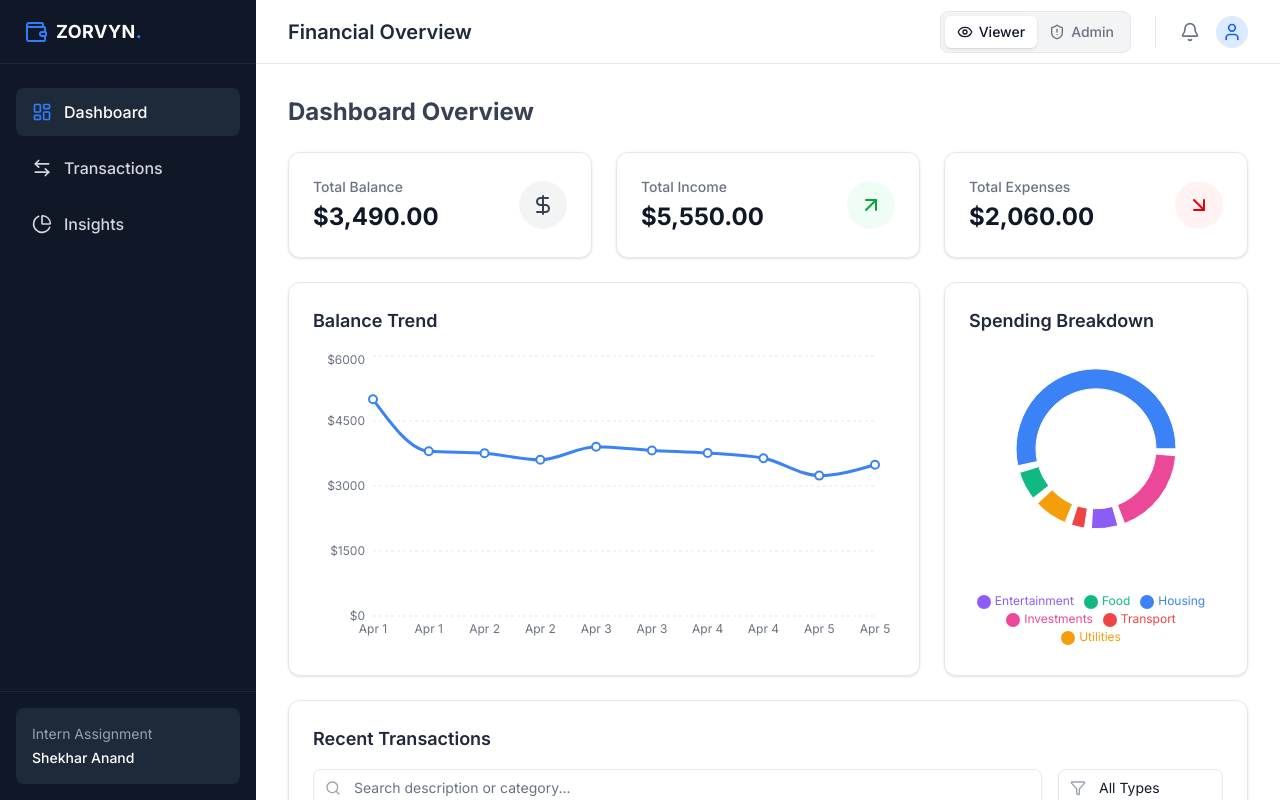
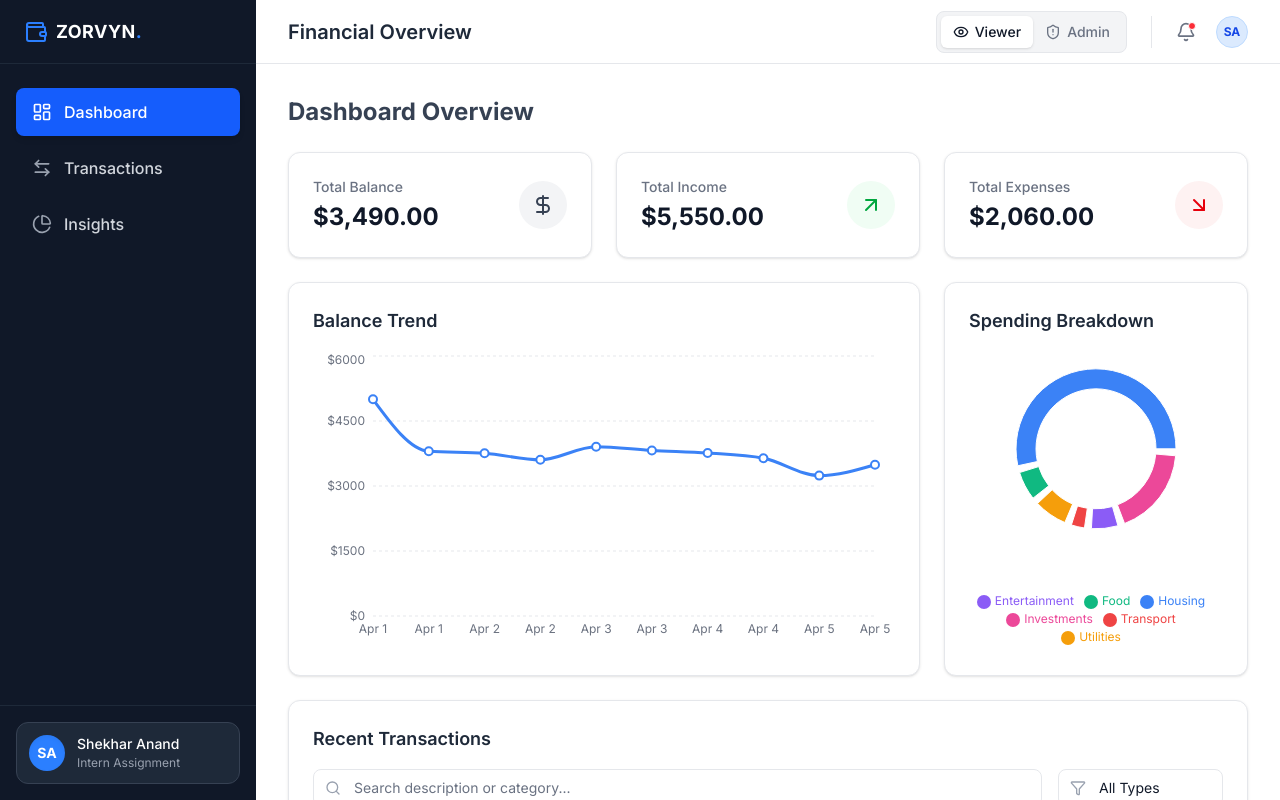
Before and after one commit to shekhar566/zorvyn-dashboard, a Next.js app: page / in a window 1280 px wide. Built offline with nearby package versions, Linux system fonts and the light colour scheme.

Commit message:
feat: add delete transaction functionality and polish UI navigation

```diff
--- a/context/DashboardContext.tsx
+++ b/context/DashboardContext.tsx
@@ -8,6 +8,7 @@ interface DashboardContextType {
   userRole: 'viewer' | 'admin';
   toggleRole: () => void;
   addTransaction: (tx: Omit<Transaction, 'id'>) => void;
+  deleteTransaction: (id: string) => void; // ADDED THIS
 }
 
 const DashboardContext = createContext<DashboardContextType | undefined>(undefined);
@@ -28,8 +29,13 @@ export const DashboardProvider = ({ children }: { children: ReactNode }) => {
     setTransactions([transaction, ...transactions]);
   };
 
+  // ADDED THIS FUNCTION
+  const deleteTransaction = (id: string) => {
+    setTransactions((prev) => prev.filter((tx) => tx.id !== id));
+  };
+
   return (
-    <DashboardContext.Provider value={{ transactions, userRole, toggleRole, addTransaction }}>
+    <DashboardContext.Provider value={{ transactions, userRole, toggleRole, addTransaction, deleteTransaction }}>
       {children}
     </DashboardContext.Provider>
   );
--- a/src/components/layout/Header.tsx
+++ b/src/components/layout/Header.tsx
@@ -1,7 +1,7 @@
 "use client";
 
 import { useDashboard } from "@/context/DashboardContext";
-import { Bell, User, ShieldAlert, Eye } from "lucide-react";
+import { Bell, ShieldAlert, Eye } from "lucide-react";
 
 export function Header() {
   const { userRole, toggleRole } = useDashboard();
@@ -13,7 +13,6 @@ export function Header() {
       </div>
 
       <div className="flex items-center space-x-6">
-        {/* The Role Toggle */}
         <div className="flex items-center bg-gray-100 p-1 rounded-lg border border-gray-200">
           <button
             onClick={() => userRole !== 'viewer' && toggleRole()}
@@ -35,11 +34,16 @@ export function Header() {
           </button>
         </div>
 
-        {/* Fake User Icons for Polish */}
-        <div className="flex items-center space-x-4 border-l border-gray-200 pl-6 text-gray-500">
-          <Bell className="w-5 h-5 cursor-pointer hover:text-gray-700" />
-          <div className="w-8 h-8 bg-blue-100 rounded-full flex items-center justify-center text-blue-600">
-            <User className="w-5 h-5" />
+        {/* Polished Icons */}
+        <div className="flex items-center space-x-5 border-l border-gray-200 pl-6">
+          <div className="relative cursor-pointer">
+            <Bell className="w-5 h-5 text-gray-500 hover:text-gray-800 transition-colors" />
+            {/* Red Notification Ping */}
+            <span className="absolute top-0 right-0 w-2 h-2 bg-red-500 rounded-full border border-white"></span>
+          </div>
+
+          <div className="w-8 h-8 bg-blue-100 rounded-full flex items-center justify-center text-blue-700 font-bold text-xs border border-blue-200 cursor-pointer hover:bg-blue-200 transition-colors">
+            SA
           </div>
         </div>
       </div>
--- a/src/components/layout/Sidebar.tsx
+++ b/src/components/layout/Sidebar.tsx
@@ -9,24 +9,31 @@ export function Sidebar() {
       </div>
 
       <nav className="flex-1 py-6 px-4 space-y-2">
-        <a href="#" className="flex items-center px-4 py-3 bg-gray-800 text-white rounded-lg transition-colors">
-          <LayoutDashboard className="w-5 h-5 mr-3 text-blue-500" />
+        {/* Active State applied here */}
+        <a href="#" className="flex items-center px-4 py-3 bg-blue-600 text-white rounded-lg shadow-md transition-colors">
+          <LayoutDashboard className="w-5 h-5 mr-3 text-white" />
           <span className="font-medium">Dashboard</span>
         </a>
         <a href="#" className="flex items-center px-4 py-3 hover:bg-gray-800 hover:text-white rounded-lg transition-colors">
-          <ArrowLeftRight className="w-5 h-5 mr-3" />
+          <ArrowLeftRight className="w-5 h-5 mr-3 text-gray-400" />
           <span className="font-medium">Transactions</span>
         </a>
         <a href="#" className="flex items-center px-4 py-3 hover:bg-gray-800 hover:text-white rounded-lg transition-colors">
-          <PieChart className="w-5 h-5 mr-3" />
+          <PieChart className="w-5 h-5 mr-3 text-gray-400" />
           <span className="font-medium">Insights</span>
         </a>
       </nav>
 
+      {/* Polished User Profile Block */}
       <div className="p-4 border-t border-gray-800">
-        <div className="bg-gray-800 rounded-lg p-4 text-sm">
-          <p className="text-gray-400 mb-1">Intern Assignment</p>
-          <p className="text-white font-medium">Shekhar Anand</p>
+        <div className="flex items-center space-x-3 bg-gray-800 rounded-xl p-3 border border-gray-700 hover:bg-gray-700 transition-colors cursor-pointer">
+          <div className="w-9 h-9 rounded-full bg-blue-500 flex items-center justify-center font-bold text-white text-sm shadow-inner">
+            SA
+          </div>
+          <div>
+            <p className="text-white font-medium text-sm leading-tight">Shekhar Anand</p>
+            <p className="text-gray-400 text-xs mt-0.5">Intern Assignment</p>
+          </div>
         </div>
       </div>
     </aside>
--- a/src/components/transactions/TransactionTable.tsx
+++ b/src/components/transactions/TransactionTable.tsx
@@ -2,10 +2,10 @@
 
 import { useDashboard } from "@/context/DashboardContext";
 import { useState, useMemo } from "react";
-import { Search, Plus, X, Filter } from "lucide-react";
+import { Search, Plus, X, Filter, Trash2 } from "lucide-react";
 
 export function TransactionTable() {
-  const { transactions, userRole, addTransaction } = useDashboard();
+const { transactions, userRole, addTransaction, deleteTransaction } = useDashboard();
 
   const [searchTerm, setSearchTerm] = useState("");
   const [filterType, setFilterType] = useState<'all' | 'income' | 'expense'>('all');
@@ -103,7 +103,9 @@ export function TransactionTable() {
               <th className="px-6 py-3">Description</th>
               <th className="px-6 py-3">Category</th>
               <th className="px-6 py-3">Amount</th>
-              <th className="px-6 py-3 rounded-tr-lg">Type</th>
+              <th className="px-6 py-3">Type</th>
+              {/* Added an Actions column header */}
+              <th className="px-6 py-3 text-right"></th>
             </tr>
           </thead>
           <tbody className="divide-y divide-gray-100">
@@ -127,11 +129,23 @@ export function TransactionTable() {
                       {tx.type.charAt(0).toUpperCase() + tx.type.slice(1)}
                     </span>
                   </td>
+                  {/* The Delete Button Column (RBAC Protected) */}
+                  <td className="px-6 py-4 text-right">
+                    {userRole === 'admin' && (
+                      <button
+                        onClick={() => deleteTransaction(tx.id)}
+                        className="text-gray-400 hover:text-red-500 transition-colors p-1 rounded-md hover:bg-red-50"
+                        title="Delete Transaction"
+                      >
+                        <Trash2 className="w-4 h-4" />
+                      </button>
+                    )}
+                  </td>
                 </tr>
               ))
             ) : (
               <tr>
-                <td colSpan={5} className="px-6 py-12 text-center text-gray-500">
+                <td colSpan={6} className="px-6 py-12 text-center text-gray-500">
                   No transactions found matching your filters.
                 </td>
               </tr>
```
